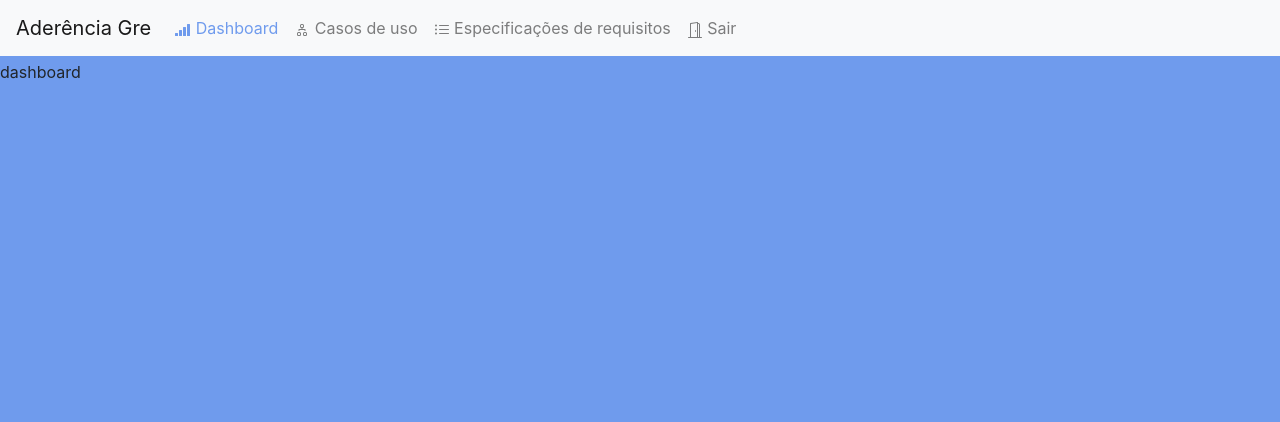
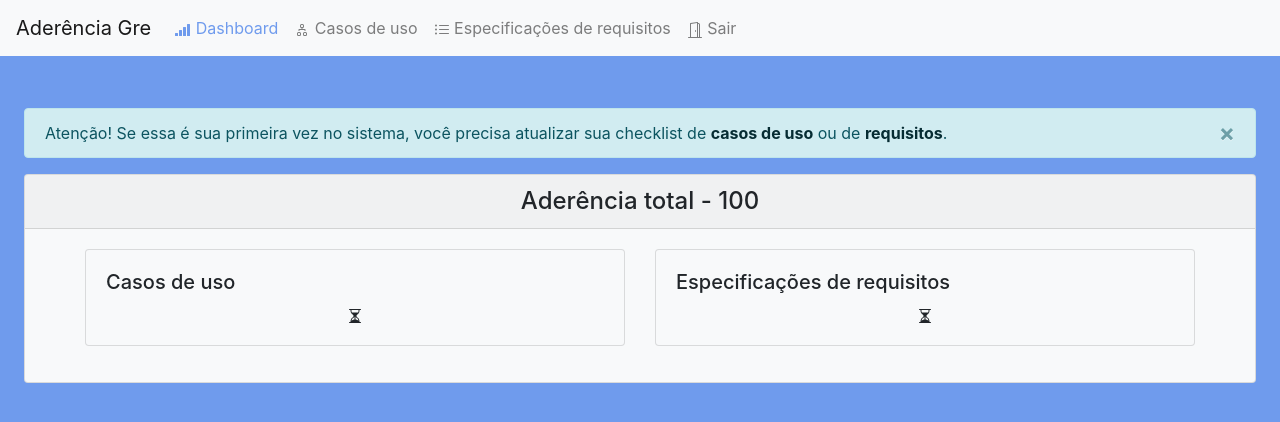
Before and after one commit to n4th4nrjesus/AderenciaGre, a PHP site: page /View/src/dashboard.php in a window 1280 px wide. Shown: the top 422 px of the page. Run offline with PHP 8.4, Linux system fonts and the light colour scheme; the visitor is signed in with stand-in values (Sample User, id 1).

Commit message:
aderencia total da dashboard

```diff
--- a/Controller/js/dashboard.js
+++ b/Controller/js/dashboard.js
@@ -0,0 +1,27 @@
+const userId = $("#user-id").val();
+
+$(document).ready(() => {
+  getTotalAdherence(userId);
+  getUseCasesAdherence(userId);
+  getRequirementsAdherence(userId);
+});
+
+function getTotalAdherence(userId) {
+  $.ajax({
+    type: "POST",
+    dataType: "json",
+    url:
+      window.location.origin +
+      "/AderenciaGre/Controller/php/dashboard/get_total_adherence.php",
+    data: {
+      userId: userId,
+    },
+    success: (response) => {
+      $("#total-adherence").html("Aderência total - " + response);
+    },
+  });
+}
+
+function getUseCasesAdherence(userId) {}
+
+function getRequirementsAdherence(userId) {}
--- /dev/null
+++ b/Controller/php/dashboard/get_total_adherence.php
@@ -0,0 +1,33 @@
+<?php
+include(__DIR__ . '/../../../Database/database_connection.php');
+
+$userId = trim($_POST["userId"]);
+
+$totalItemsQuery = executeSelect("
+    SELECT
+        COUNT(*) AS num_total
+    FROM usuario_pergunta
+    WHERE usuario_id = '{$userId}';
+");
+
+$numberOfAdherencesQuery = executeSelect("
+    SELECT
+        COUNT(*) AS num_adherences
+    FROM usuario_pergunta
+    WHERE usuario_id = '{$userId}'
+        AND atendida IN (1, 2);
+");
+
+$response = 'N/A';
+
+if ($totalItemsQuery["status"] == 1 && $numberOfAdherencesQuery["status"] == 1) {
+    $totalItems = mysqli_fetch_assoc($totalItemsQuery["result"])["num_total"];
+    $numberOfAdherences = mysqli_fetch_assoc($numberOfAdherencesQuery["result"])["num_adherences"];
+
+    if ($totalItems) {
+        $totalAdherence = $numberOfAdherences * 100 / $totalItems;
+        $response = $totalAdherence;
+    }
+}
+
+echo json_encode($response);
--- a/View/src/dashboard.php
+++ b/View/src/dashboard.php
@@ -5,8 +5,62 @@ $pageTitle = 'Aderência de GRE - dashboard';
 include(__DIR__ . '/../inc/header.php');
 ?>
 
-<p>dashboard</p>
+<div class='container-fluid pt-4'>
+    <input type="hidden" id="user-id" value="<?= $_SESSION["usuario_id"]; ?>">
+    <div class="row">
+        <div class="col-12 p-4">
+            <div class="alert alert-info alert-dismissible fade show" id="hundred-alert" role="alert">
+                Atenção! Se essa é sua primeira vez no sistema, você precisa atualizar sua checklist de
+                <a href="#" class="alert-link" id="alert-use-cases">casos de uso</a>
+                ou de
+                <a href="#" class="alert-link" id="alert-requirements">requisitos</a>.
+                <button type="button" class="close" data-dismiss="alert" aria-label="Close">
+                    <span style="font-size: 1.5rem" aria-hidden="true">&times;</span>
+                </button>
+            </div>
+            <div class="card bg-light mb-3">
+                <h4 class="card-header text-center" id="total-adherence">
+                    Aderência total -
+                    <svg width="1.5em" height="1.5em" viewBox="0 0 16 16" class="bi bi-hourglass-split" fill="currentColor" xmlns="http://www.w3.org/2000/svg">
+                        <path fill-rule="evenodd" d="M2.5 15a.5.5 0 1 1 0-1h1v-1a4.5 4.5 0 0 1 2.557-4.06c.29-.139.443-.377.443-.59v-.7c0-.213-.154-.451-.443-.59A4.5 4.5 0 0 1 3.5 3V2h-1a.5.5 0 0 1 0-1h11a.5.5 0 0 1 0 1h-1v1a4.5 4.5 0 0 1-2.557 4.06c-.29.139-.443.377-.443.59v.7c0 .213.154.451.443.59A4.5 4.5 0 0 1 12.5 13v1h1a.5.5 0 0 1 0 1h-11zm2-13v1c0 .537.12 1.045.337 1.5h6.326c.216-.455.337-.963.337-1.5V2h-7zm3 6.35c0 .701-.478 1.236-1.011 1.492A3.5 3.5 0 0 0 4.5 13s.866-1.299 3-1.48V8.35zm1 0c0 .701.478 1.236 1.011 1.492A3.5 3.5 0 0 1 11.5 13s-.866-1.299-3-1.48V8.35z" />
+                    </svg>
+                </h4>
+                <div class="card-body">
+                    <div class="container">
+                        <div class="row">
+                            <div class="col-12 col-lg-6">
+                                <div class="card bg-light mb-3">
+                                    <div class="card-body">
+                                        <h5 class="card-title">Casos de uso</h5>
+                                        <h6 class="card-text text-center" id="use-cases-adherence">
+                                            <svg width="1em" height="1em" viewBox="0 0 16 16" class="bi bi-hourglass-split" fill="currentColor" xmlns="http://www.w3.org/2000/svg">
+                                                <path fill-rule="evenodd" d="M2.5 15a.5.5 0 1 1 0-1h1v-1a4.5 4.5 0 0 1 2.557-4.06c.29-.139.443-.377.443-.59v-.7c0-.213-.154-.451-.443-.59A4.5 4.5 0 0 1 3.5 3V2h-1a.5.5 0 0 1 0-1h11a.5.5 0 0 1 0 1h-1v1a4.5 4.5 0 0 1-2.557 4.06c-.29.139-.443.377-.443.59v.7c0 .213.154.451.443.59A4.5 4.5 0 0 1 12.5 13v1h1a.5.5 0 0 1 0 1h-11zm2-13v1c0 .537.12 1.045.337 1.5h6.326c.216-.455.337-.963.337-1.5V2h-7zm3 6.35c0 .701-.478 1.236-1.011 1.492A3.5 3.5 0 0 0 4.5 13s.866-1.299 3-1.48V8.35zm1 0c0 .701.478 1.236 1.011 1.492A3.5 3.5 0 0 1 11.5 13s-.866-1.299-3-1.48V8.35z" />
+                                            </svg>
+                                        </h6>
+                                    </div>
+                                </div>
+                            </div>
+                            <div class="col-12 col-lg-6">
+                                <div class="card bg-light mb-3">
+                                    <div class="card-body">
+                                        <h5 class="card-title">Especificações de requisitos</h5>
+                                        <h6 class="card-text text-center" id="requirements-adherence">
+                                            <svg width="1em" height="1em" viewBox="0 0 16 16" class="bi bi-hourglass-split" fill="currentColor" xmlns="http://www.w3.org/2000/svg">
+                                                <path fill-rule="evenodd" d="M2.5 15a.5.5 0 1 1 0-1h1v-1a4.5 4.5 0 0 1 2.557-4.06c.29-.139.443-.377.443-.59v-.7c0-.213-.154-.451-.443-.59A4.5 4.5 0 0 1 3.5 3V2h-1a.5.5 0 0 1 0-1h11a.5.5 0 0 1 0 1h-1v1a4.5 4.5 0 0 1-2.557 4.06c-.29.139-.443.377-.443.59v.7c0 .213.154.451.443.59A4.5 4.5 0 0 1 12.5 13v1h1a.5.5 0 0 1 0 1h-11zm2-13v1c0 .537.12 1.045.337 1.5h6.326c.216-.455.337-.963.337-1.5V2h-7zm3 6.35c0 .701-.478 1.236-1.011 1.492A3.5 3.5 0 0 0 4.5 13s.866-1.299 3-1.48V8.35zm1 0c0 .701.478 1.236 1.011 1.492A3.5 3.5 0 0 1 11.5 13s-.866-1.299-3-1.48V8.35z" />
+                                            </svg>
+                                        </h6>
+                                    </div>
+                                </div>
+                            </div>
+                        </div>
+                    </div>
+                </div>
+            </div>
+        </div>
+    </div>
+</div>
 
 <?php
+$jsFile = 'dashboard';
 include(__DIR__ . '/../inc/footer.php');
 ?>
```
